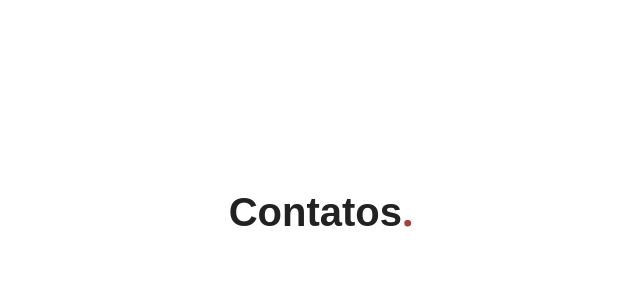
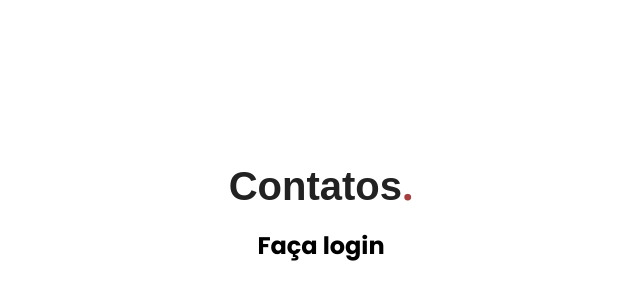
Before and after one commit to alvesxdani/lista-contatos, a React (Vite) app: page / in a window 1280 px wide. Shown: the part 190-490 px from the top of the page, without its empty margins (319-959 px from the left). Built offline with nearby package versions, Linux system fonts and the light colour scheme.

Commit message:
:lipstick: estilização do componente

```diff
--- a/src/pages/Home/index.tsx
+++ b/src/pages/Home/index.tsx
@@ -1,11 +1,13 @@
 import React from 'react'
 import Logo from '../../components/Logo'
 import { StyledContainer } from './styles'
+import FormsLogin from '../../containers/FormsLogin'
 
 const Home = () => {
   return (
     <StyledContainer>
       <Logo />
+      <FormsLogin />
     </StyledContainer>
   )
 }
--- a/src/pages/Home/styles.ts
+++ b/src/pages/Home/styles.ts
@@ -1,4 +1,5 @@
 import styled from "styled-components";
+
 
 export const StyledContainer = styled.div`
   width: 100%;
@@ -6,4 +7,6 @@ export const StyledContainer = styled.div`
   display: flex;
   align-items: center;
   justify-content: center;
+  flex-direction: column;
+  gap: 1rem;
 `
```
